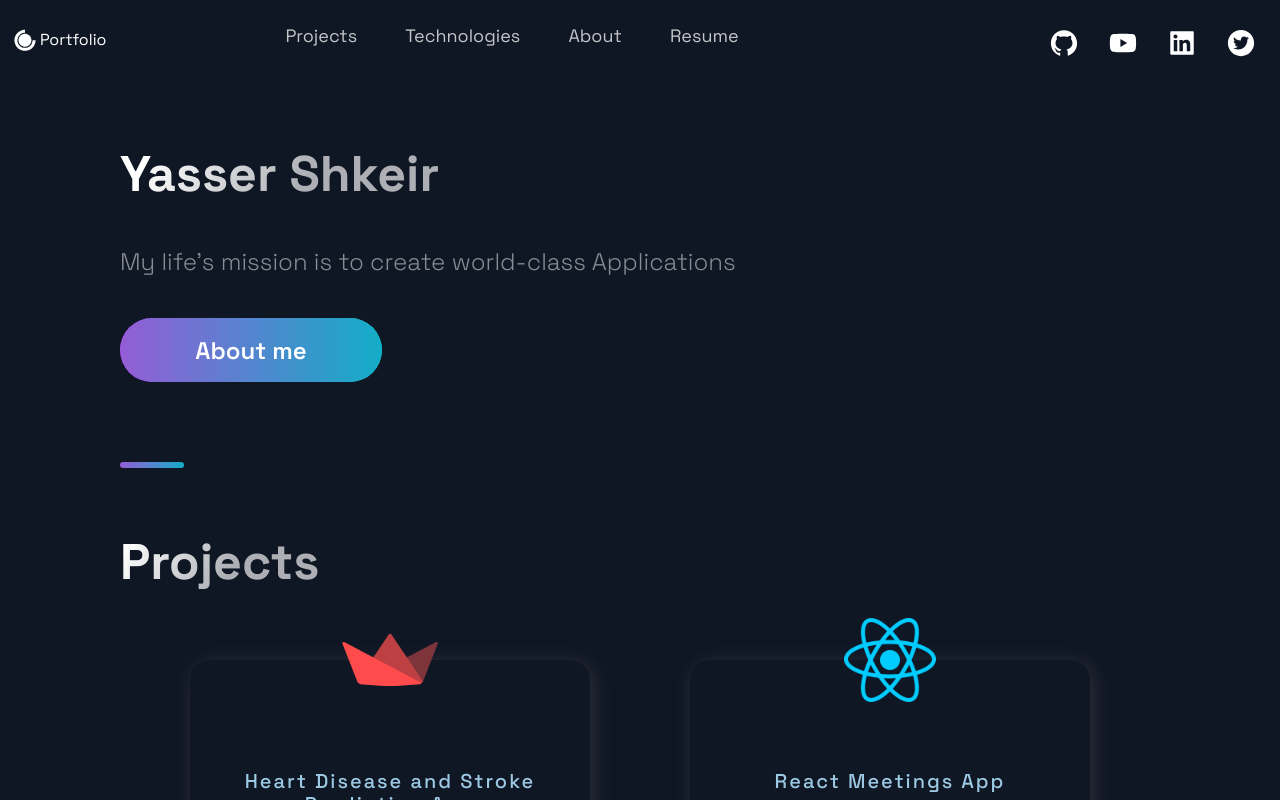
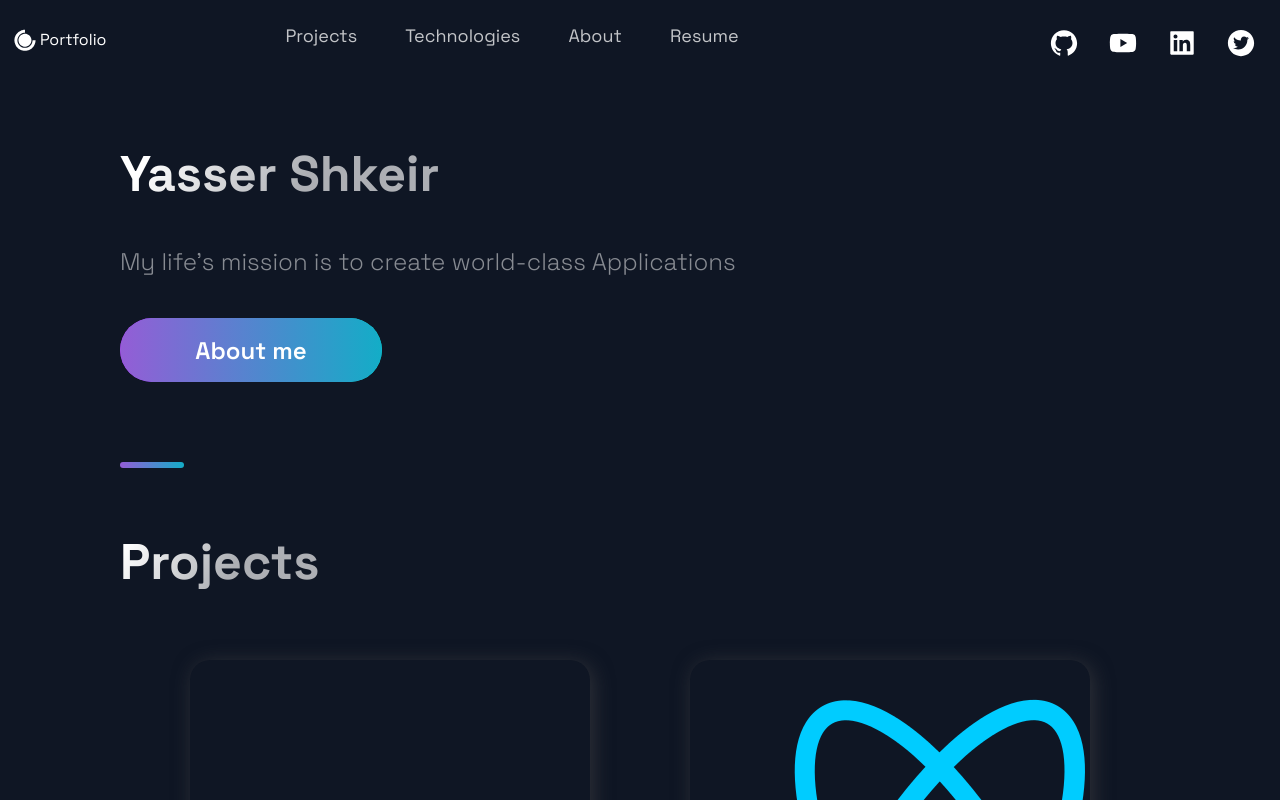
Before and after one commit to YasserShkeir/portfolio, a Next.js app: page / in a window 1280 px wide. Shown: the top 800 px of the page. Built offline with nearby package versions, Linux system fonts and the light colour scheme.

Commit message:
edit projects img n7

```diff
--- a/src/components/Projects/ProjectsStyles.js
+++ b/src/components/Projects/ProjectsStyles.js
@@ -1,8 +1,7 @@
 import styled from "styled-components";
 
 export const Img = styled.img`
-  top: 50%;
-  transform: translate(0, -50%);
+  vertical-align: middle
   height: 100px;
   object-fit: cover;
   overflow: hidden;
```
